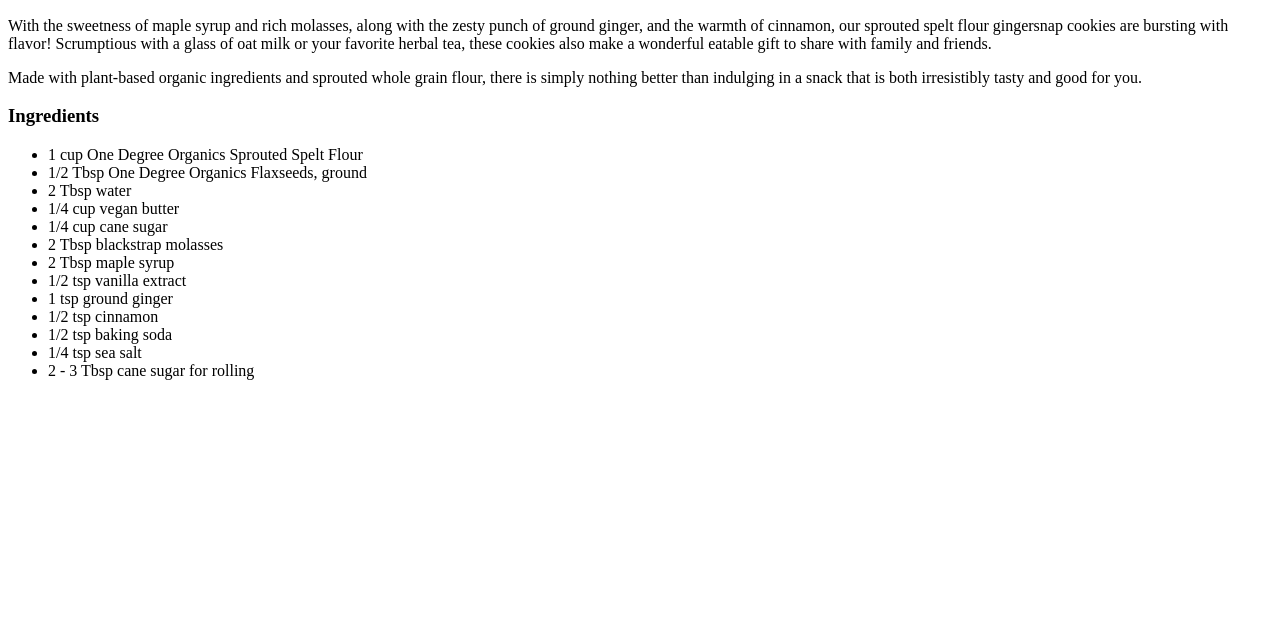
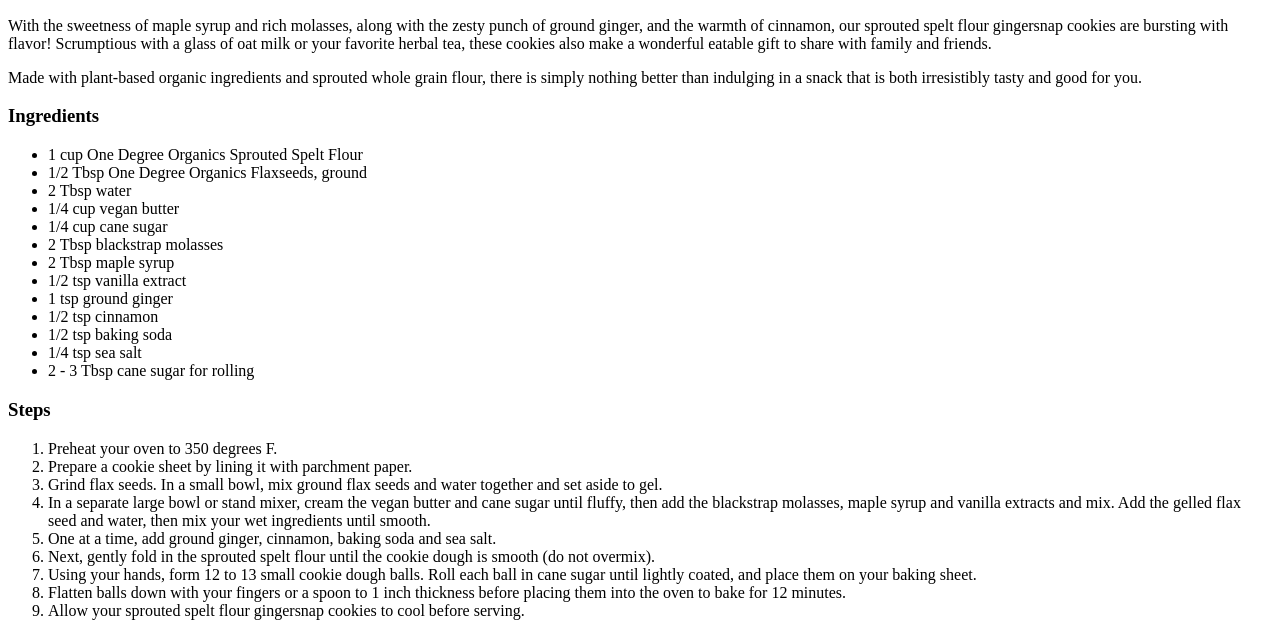
Before and after one commit to yohanan77/odin-recipes, a plain HTML site: page recipes/gingersnap.html in a window 1280 px wide. Shown: the part 460-1096 px from the top of the page. Before the commit the page ends 856 px from the top, so only its background shows below. Drawn offline with Linux system fonts and the light colour scheme.

Commit message:
Final lines of code for T.O.P. recipe project, ex: <h3> tag for directions on how to make the recipe and <ol> tag for each direction

```diff
--- a/recipes/gingersnap.html
+++ b/recipes/gingersnap.html
@@ -28,5 +28,17 @@
         <li>1/4 tsp sea salt</li>
         <li>2 - 3 Tbsp cane sugar for rolling</li>
     </ul>
+    <h3>Steps</h3>
+    <ol>
+        <li>Preheat your oven to 350 degrees F.</li>
+        <li>Prepare a cookie sheet by lining it with parchment paper.</li>
+        <li>Grind flax seeds. In a small bowl, mix ground flax seeds and water together and set aside to gel.</li>
+        <li>In a separate large bowl or stand mixer, cream the vegan butter and cane sugar until fluffy, then add the blackstrap molasses, maple syrup and vanilla extracts and mix. Add the gelled flax seed and water, then mix your wet ingredients until smooth.</li>
+        <li>One at a time, add ground ginger, cinnamon, baking soda and sea salt.</li>
+        <li>Next, gently fold in the sprouted spelt flour until the cookie dough is smooth (do not overmix).</li>
+        <li>Using your hands, form 12 to 13 small cookie dough balls. Roll each ball in cane sugar until lightly coated, and place them on your baking sheet.</li>
+        <li>Flatten balls down with your fingers or a spoon to 1 inch thickness before placing them into the oven to bake for 12 minutes.</li>
+        <li>Allow your sprouted spelt flour gingersnap cookies to cool before serving.</li>
+    </ol>
 </body>
 </html>
```
Also changed, not shown: recipes/ccgc.html (+9 -0 lines), recipes/veganpb.html (+8 -0 lines).
